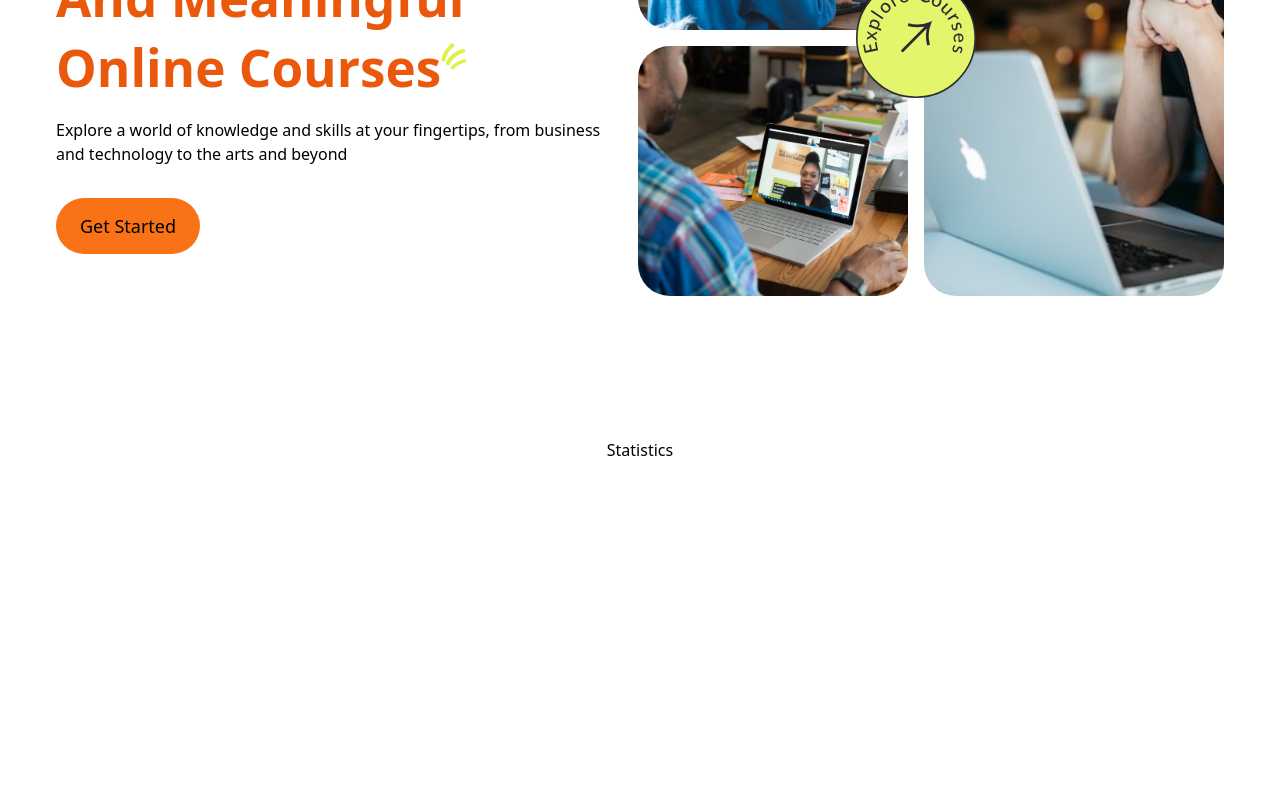
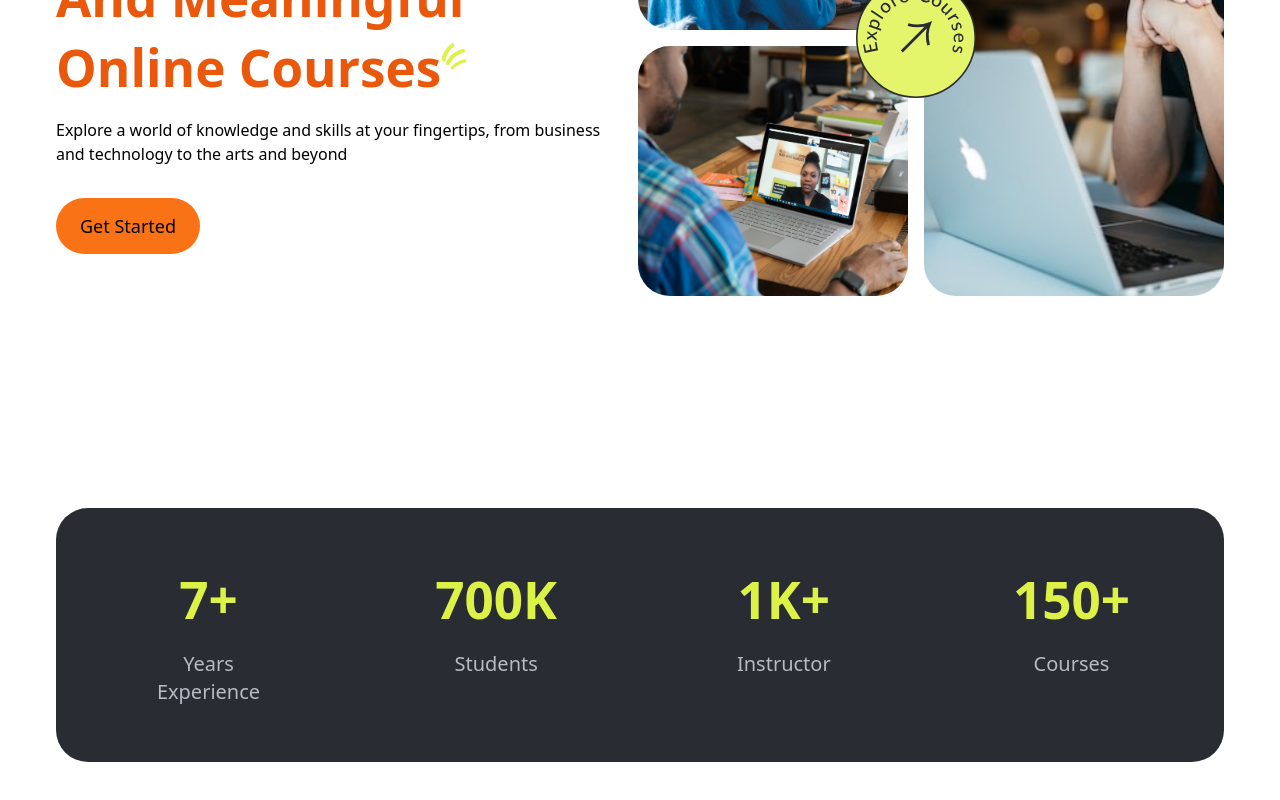
Before and after one commit to adarsh206/courses-website, a React (Vite) app: page / in a window 1280 px wide. Shown: the part 362-1162 px from the top of the page. Before the commit the page ends 824 px from the top, so only its background shows below. Built offline with nearby package versions, Linux system fonts and the light colour scheme.

Commit message:
latest changes

```diff
--- a/src/components/Statistics.jsx
+++ b/src/components/Statistics.jsx
@@ -1,10 +1,25 @@
 /* eslint-disable no-unused-vars */
 import React from 'react'
+import { statistics } from "../constants/index.js";
 
 const Statistics = () => {
-  return (
-    <div className='flex justify-center items-center'>Statistics</div>
-  )
+  return <div className='py-[70px]'>
+        <div className="container">
+          <div className='flex justify-center lg:justify-between items-start flex-wrap gap-8
+          rounded-4xl bg-gray-10 py-14 px-20'>
+            {statistics.map((stat, index) =>(
+              <div key={index} className='w-[145px] flex flex-col items-center gap-y-4'>
+                <h1 className='text-h1 text-primary-50'>
+                    {stat.number}
+                </h1>
+                <p className='text-xl text-center text-gray-90'>
+                  {stat.text}
+                </p>
+              </div>
+           ))}
+          </div>
+        </div>
+  </div>
 }
 
 export default Statistics
```
